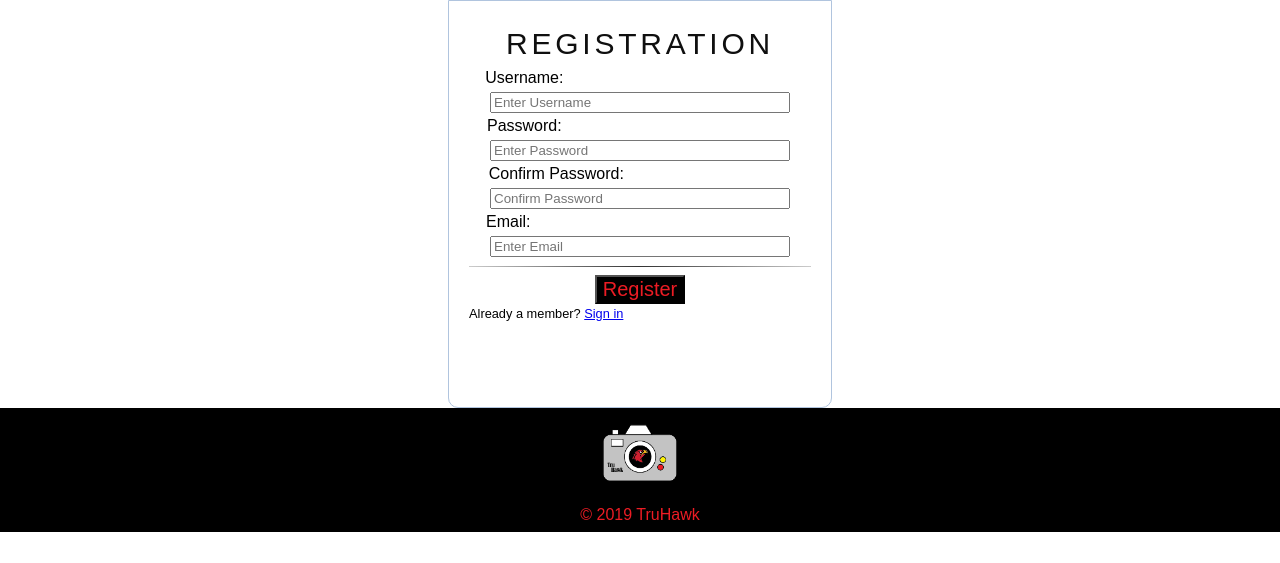
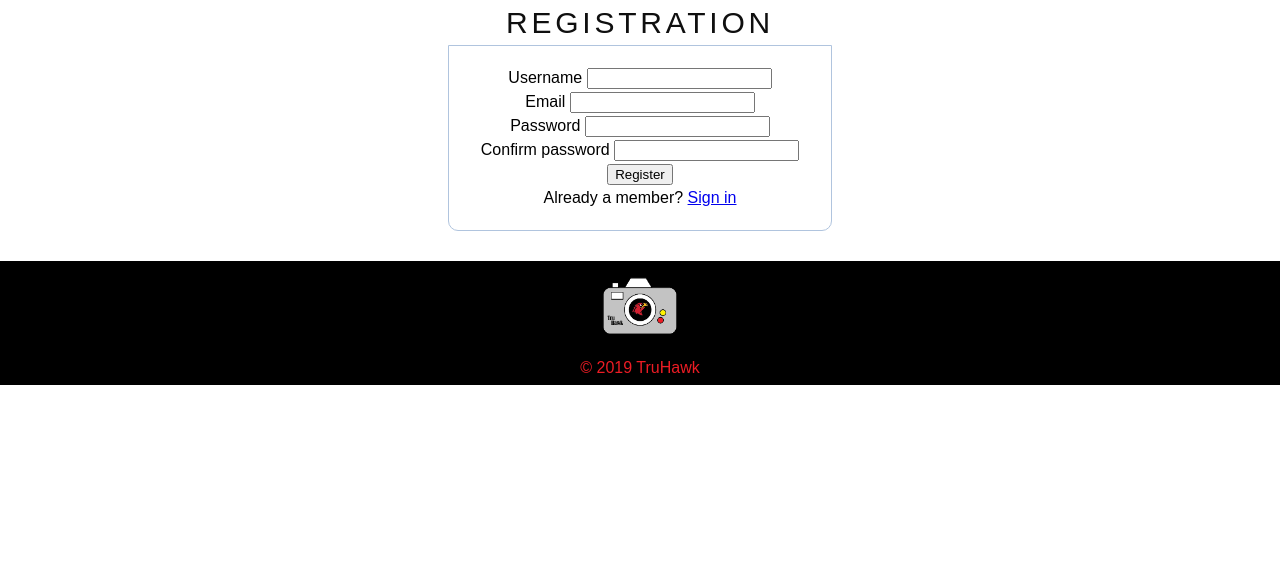
Before and after one commit to HRizwan1/2019-team-06f, a PHP site: page /register.php in a window 1280 px wide. Shown: the part 90-653 px from the top of the page. Run offline with PHP 8.4, Linux system fonts and the light colour scheme; data that the repository does not hold is empty; some libraries are stand-ins or nearby versions.

Commit message:
small changes to register page

```diff
--- a/register.php
+++ b/register.php
@@ -38,39 +38,32 @@
 
 </header>
   <main>
+  <h2 class="form-signin-heading"></h2>
+
+<div class="section-header">
+<h2>Registration</h2>
     <form method="post" action="register.php" id="">
       <?php include('errors.php'); ?>
-        <h2 class="form-signin-heading"></h2>
-
-        <div class="section-header">
-            <h2>Registration</h2>
-
-        <label for="username">
-        Username:</label>
-        <input name="username" type="text" id="username" class="form-control" placeholder="Enter Username" value="<?php echo $username; ?>"
-        >
-        <br />
-        <label for="txtPassword">
-        Password:</label>
-        <input name="txtPassword" type="password" id="txtPassword" title="Password must contain: Minimum 8 characters atleast 1 Alphabet and 1 Number"
-        class="form-control" placeholder="Enter Password" required pattern="^(?=.*[A-Za-z])(?=.*\d)[A-Za-z\d]{8,}$" />
-        <br />
-        <label for="txtConfirmPassword">
-        Confirm Password:</label>
-        <input name="txtConfirmPassword" type="password" id="txtConfirmPassword" class="form-control"
-        placeholder="Confirm Password" />
-        <br />
-
-        <label for="email">
-        Email:</label>
-        <input name="email" id="email" class="form-control" placeholder="Enter Email"
-        required type="email" value="<?php echo $email; ?>" />
-        <hr />
-        <input type="submit" name="btnSignup" value="Register" id="btnSignup" class="btn btn-primary" />
-        <div class="alreadym">
-        <p>
-          Already a member? <a href="login.php">Sign in</a>
-        </p>
+      <div class="input-group">
+		<label>Username</label>
+    <input type="text" name="username" value="<?php echo $username; ?>">	</div>
+	<div class="input-group">
+		<label>Email</label>
+    <input type="email" name="email" value="<?php echo $email; ?>">	</div>
+	<div class="input-group">
+		<label>Password</label>
+		<input type="password" name="password_1">
+	</div>
+	<div class="input-group">
+		<label>Confirm password</label>
+		<input type="password" name="password_2">
+	</div>
+	<div class="input-group">
+		<button type="submit" class="btn" name="register_btn">Register</button>
+	</div>
+	<p>
+		Already a member? <a href="login.php">Sign in</a>
+	</p>
 </div>
       </div>
     </form>
```
